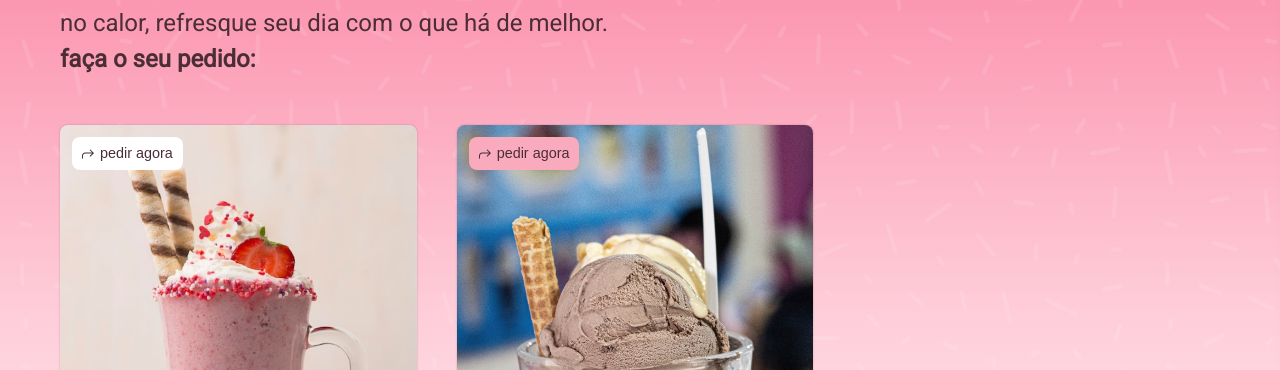
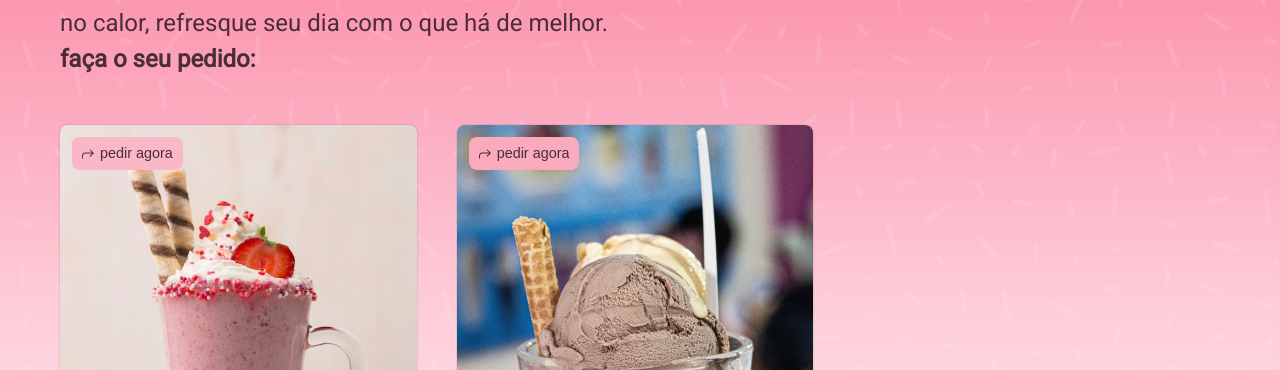
Before and after one commit to marcelo-souto/projeto-flocus, a plain HTML site: page index.html in a window 1280 px wide. In both pictures the pointer is over the element 238 px from the left and 794 px from the top of the page. Shown: the part 430-800 px from the top of the page. Drawn offline with Linux system fonts and the light colour scheme; a web font is replaced by a local one.

Commit message:
hover do botao da imagem do produto

```diff
--- a/css/home/introducao.css
+++ b/css/home/introducao.css
@@ -74,7 +74,7 @@
 }
 
 .produto-item-imagem:hover:after {
-  background-color: #ffffff;
+  background-color: #fab7c7;
 }
 
 @media (max-width: 960px) {
```
